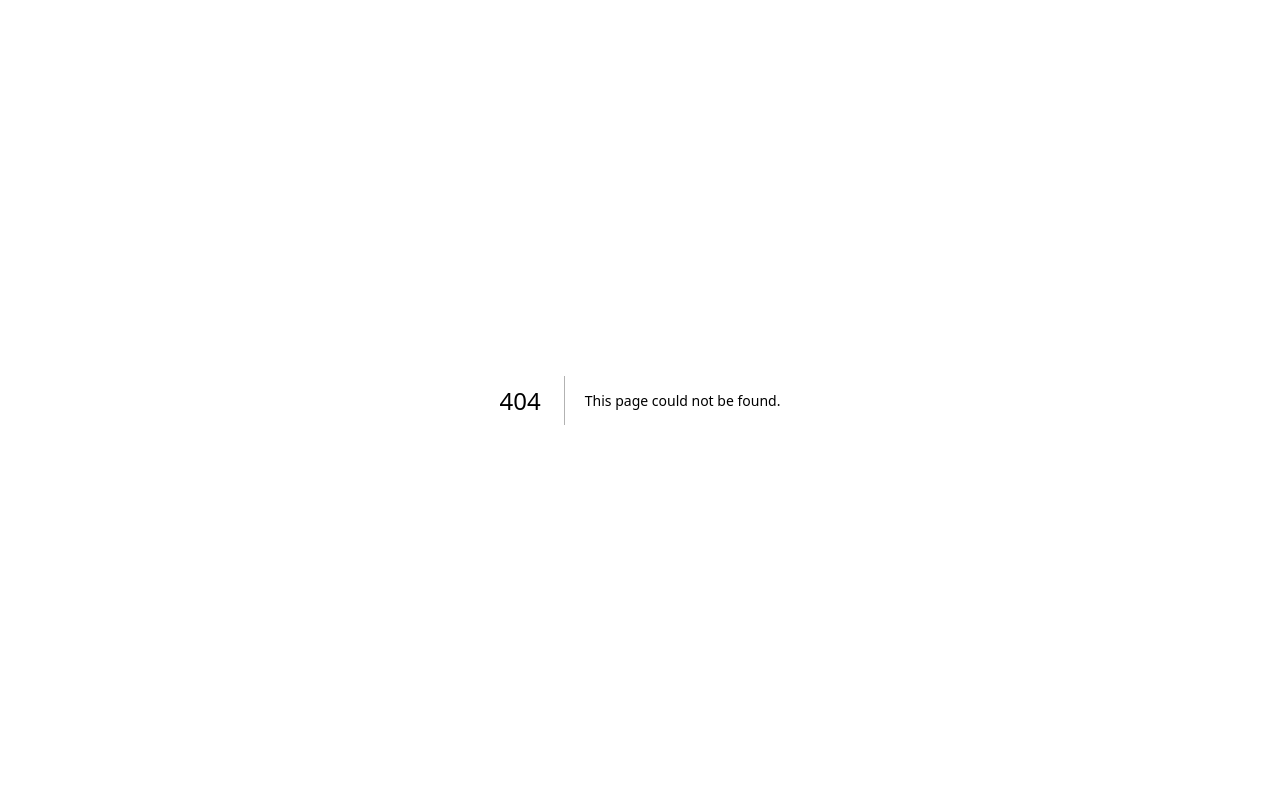
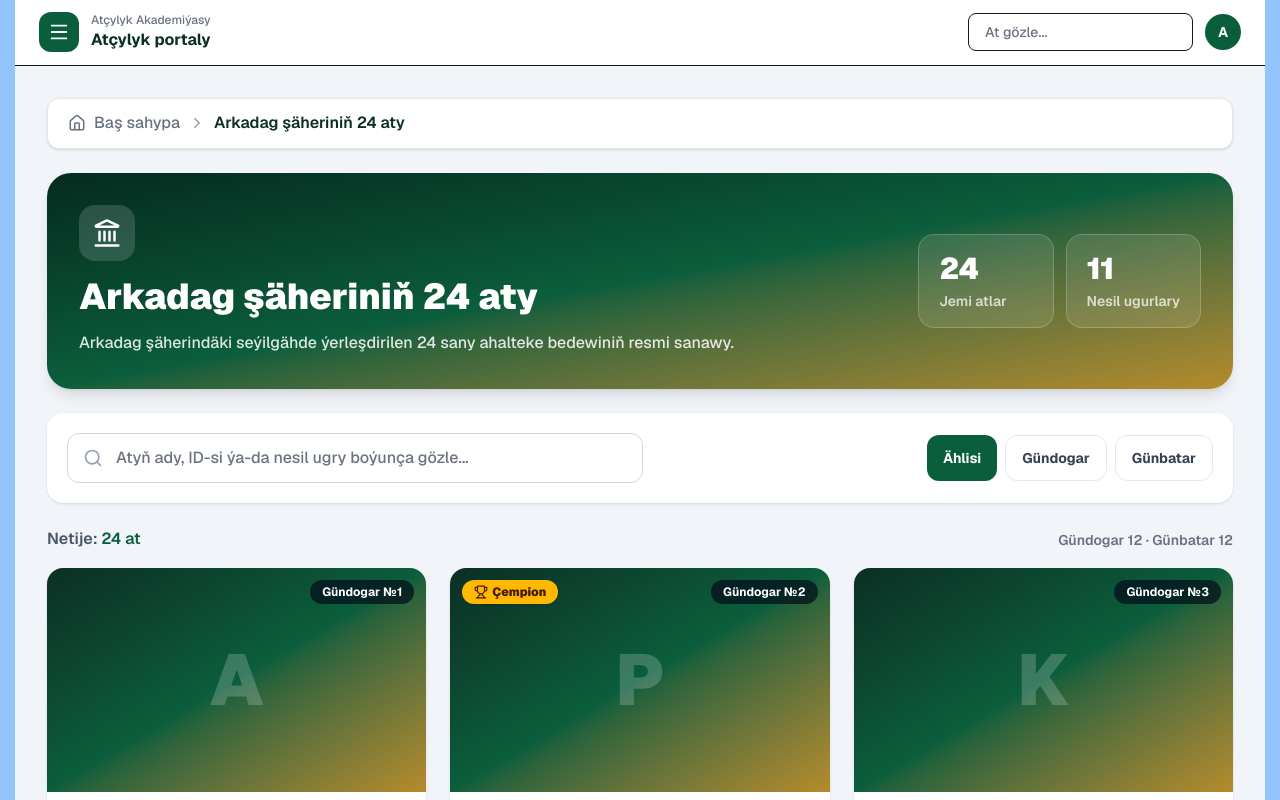
Before and after one commit to Stoun05/horse-portal-v2, a Next.js app: page /arkadag-atlary in a window 1280 px wide. Before the commit this address had no page. Shown: the top 800 px of the page. Built offline with nearby package versions, Linux system fonts and the light colour scheme.

Commit message:
feat: add Arkadag 24 horses page

```diff
--- /dev/null
+++ b/app/arkadag-atlary/page.tsx
@@ -0,0 +1,5 @@
+import HorseCollectionPage from "../../components/HorseCollectionPage";
+
+export default function ArkadagHorsesPage() {
+  return <HorseCollectionPage mode="arkadag" />;
+}
```
